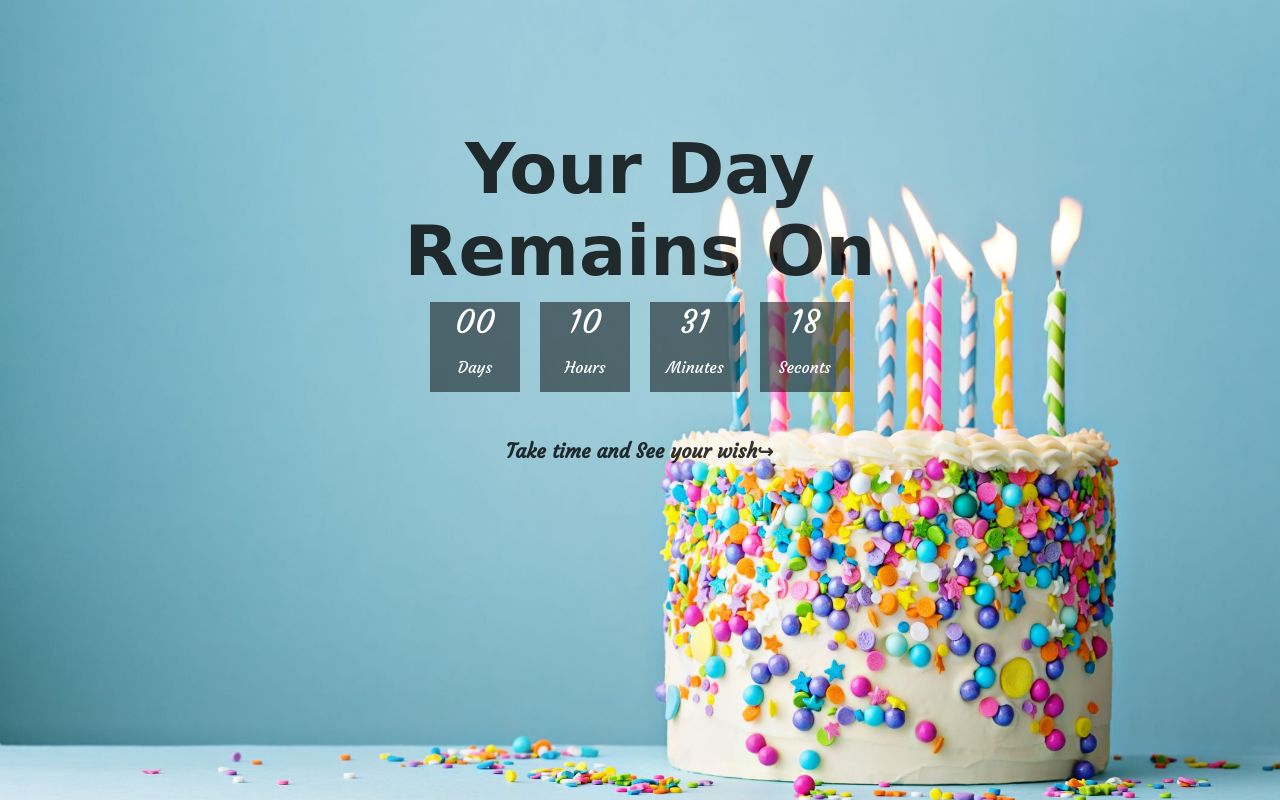
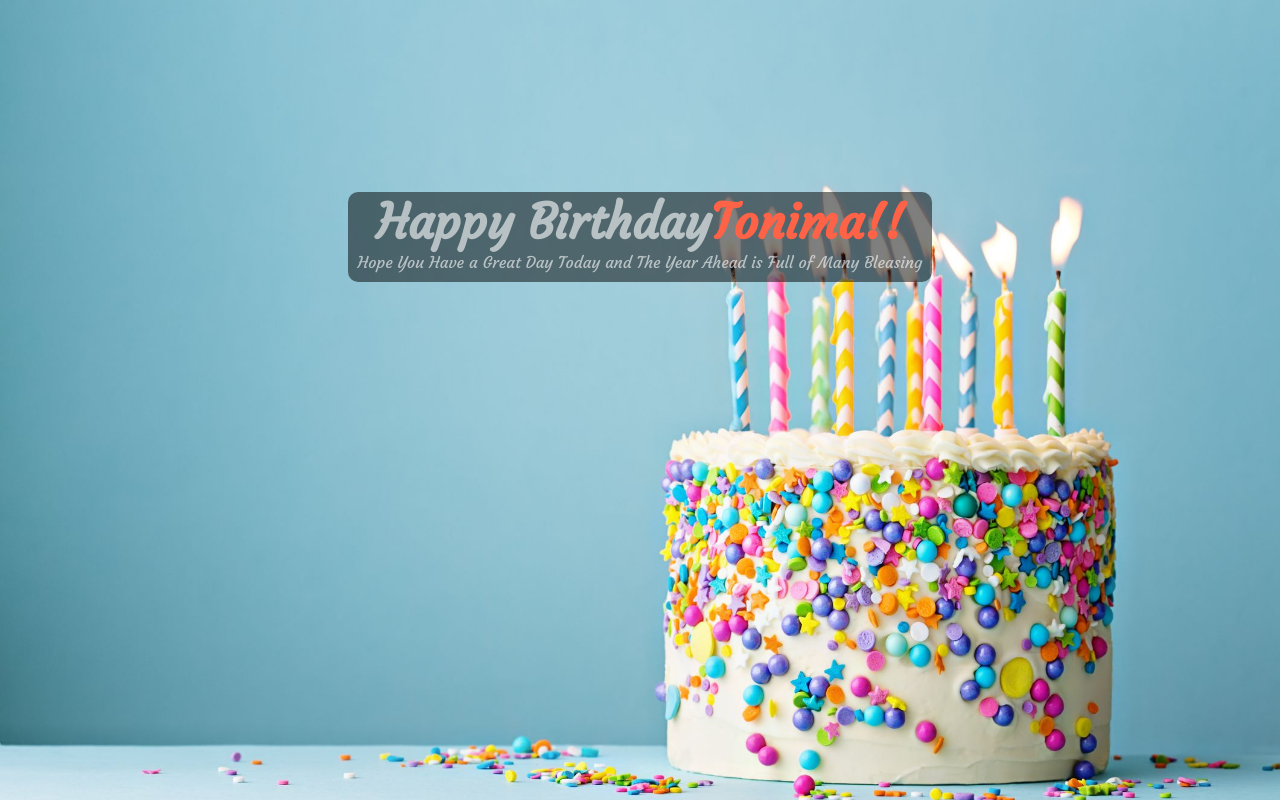
Before and after one commit to shahin-999/JS-Projects, a plain HTML site: page Birthday-coundown/index.html in a window 1280 px wide. Drawn offline with Linux system fonts and the light colour scheme; a web font is replaced by a local one.

Commit message:
again Commit

```diff
--- a/Birthday-coundown/index.html
+++ b/Birthday-coundown/index.html
@@ -8,8 +8,11 @@
     <title>Birthday Coundown</title>
 </head>
 <body>
-    <div class="wrapper" id="wish-massage">
-
+    <div id="wish-massage">
+        <div class="textDiv">
+            <h1>  Happy Birthday<span class="red">Tonima!!</span></h1>
+            <p>Hope You Have a Great Day Today and The Year Ahead is Full of Many Bleasing</p>
+        </div>
       </div>
 
     <div class="main-div" id="myDiv">
--- a/Birthday-coundown/style.css
+++ b/Birthday-coundown/style.css
@@ -12,13 +12,35 @@ body{
 }
 
 #wish-massage{
-    display: none;
+    display: flex;
     justify-content: center;
-    margin: auto auto;
+    margin: 15% auto;
+    flex-wrap: wrap;
+}
+
+.textDiv{
+    background-color: rgba(0, 0, 0, 0.5);
+    max-width: 60%;
+    color: rgb(255, 255, 255, .6);
+    text-align: center;
+    padding-bottom: 10px;
+    padding-left: 10px ;
+    padding-right: 10px ;
+    border-radius: 10px;
+    font-family: 'Courgette', cursive;
+}
+
+
+
+#wish-massage div h1{
+    color: rgb(255, 255, 255, .6);
+    font-family: 'Courgette', cursive;
+    font-size: 3rem;
+
 }
 
 .main-div{
-    display: flex;
+    display: none;
     flex-direction: column;
     justify-content: center;
     height: 10%;
```
